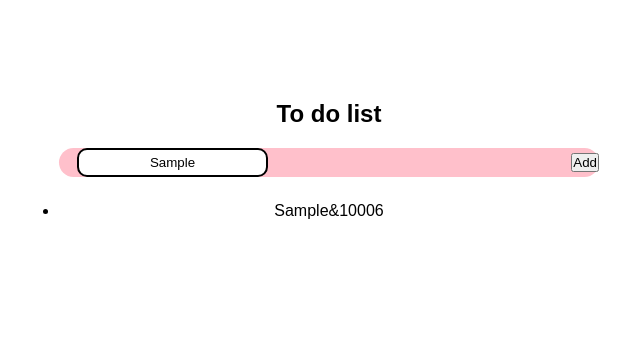
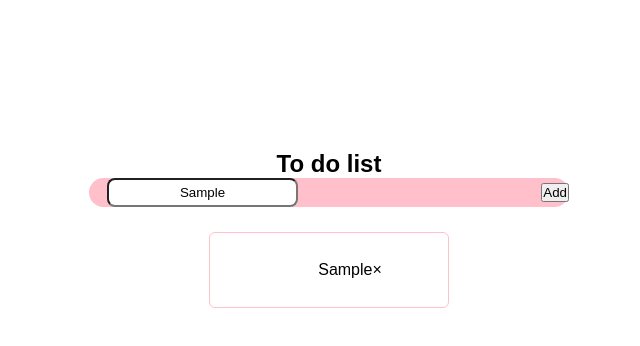
Before and after one commit to Bee-pil27/test1, a plain HTML site: page index.html in a window 1280 px wide. Both pictures are taken after typing "Sample" into the empty fields and a click on the button "Add". Shown: the whole page, without its empty margins (311-951 px from the left). Drawn offline with Linux system fonts and the light colour scheme.

Commit message:
final commit

```diff
--- a/index.html
+++ b/index.html
@@ -13,7 +13,7 @@
         <div class="todo-app">
           <h2>To do list</h2>
           <div class="row">
-            <input tyep="text" id="input-box" placeholder="Add yor text" />
+            <input type="text" id="input-box" placeholder="Add yor text" />
             <button onclick="addTask()">Add</button>
           </div>
 
--- a/src/index.js
+++ b/src/index.js
@@ -6,7 +6,7 @@ function addTask() {
   li.innerHTML = inputBox.value;
   listContainer.appendChild(li);
   let span = document.createElement("span");
-  span.innerHTML = "&10006";
+  span.innerHTML = "×";
   li.appendChild(span);
 }
 
--- a/src/style.css
+++ b/src/style.css
@@ -7,15 +7,15 @@
 }
 
 input {
-  border: 2px solid black;
-  border-radius: 10px;
+  border-radius: 8px;
   padding: 5px;
 }
 
 .container {
   width: 100%;
   min-height: 100vh;
-  background: linear-gradient();
+  background: linear-gradient(135deg #153677, #4e085f);
+  padding: 10px;
 }
 
 .todo-app {
@@ -23,10 +23,8 @@ input {
   max-width: 540px;
   background: #fff;
   margin: 100px auto 20px;
-}
-
-.todo-app h2 {
-  margin-bottom: 20px;
+  padding: 40px 30px 70px;
+  border-radius: 10px;
 }
 
 .row {
@@ -38,3 +36,26 @@ input {
   padding-left: 18px;
   margin-bottom: 25px;
 }
+
+ul {
+  border: 1px solid pink;
+  border-radius: 6px;
+  padding: 16px;
+  width: 50%;
+  display: inline-block;
+}
+
+ul li::before {
+  content: "";
+}
+ul li {
+  list-style: none;
+  user-select: none;
+  position: relative;
+  padding: 12px 8px 12px 50px;
+}
+
+ul li.checked {
+  color: #555;
+  text-decoration: line-through;
+}
```
